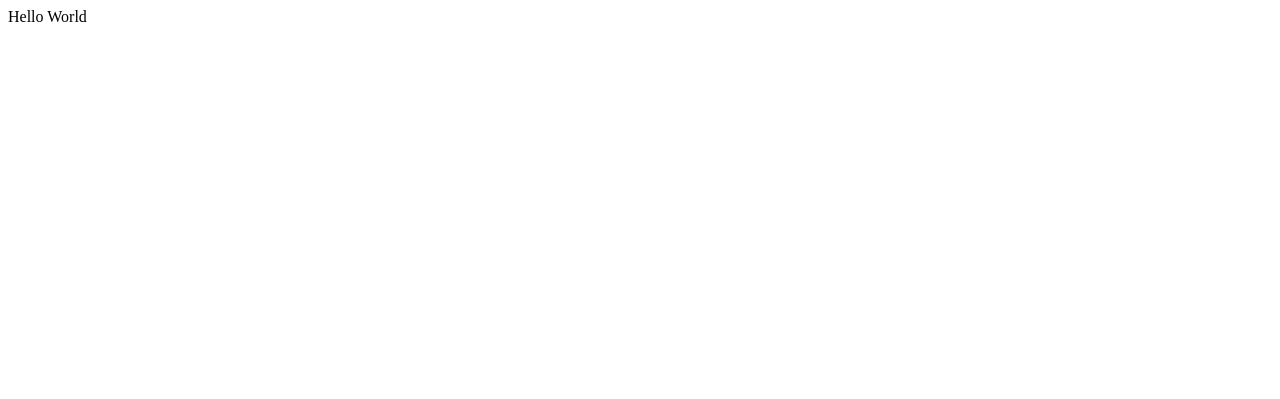
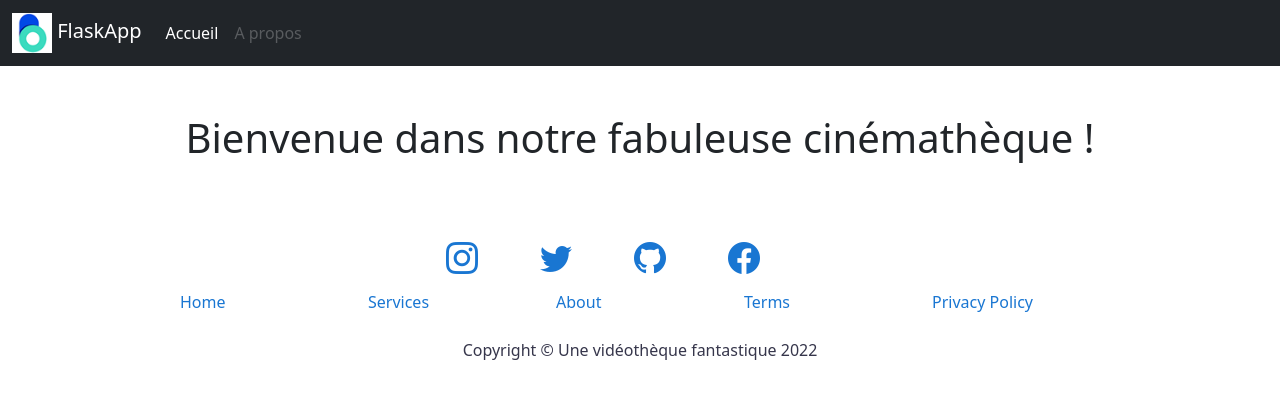
Before and after one commit to tiankod/flask-videotheque, a Flask app: page / in a window 1280 px wide. Before the commit the part shown is almost empty. Shown: the top 399 px of the page. Run offline with Flask 3, Linux system fonts and the light colour scheme; some libraries are stand-ins or nearby versions.

Commit message:
bootstrap + page accueil

```diff
--- a/project/__init__.py
+++ b/project/__init__.py
@@ -12,6 +12,8 @@ app.config.from_pyfile('config.py')
 def home():
     return render_template('index.html')
 
+# bootstrap 5
+bootstrap = Bootstrap5(app)
 
 """
 if app.config['DEBUG']:
@@ -20,8 +22,6 @@ if app.config['DEBUG']:
 # config sqlalchemy
 db = SQLAlchemy(app)
 
-# bootstrap 5
-bootstrap = Bootstrap5(app)
 
 # page d'accueil
 @app.get('/')
--- /dev/null
+++ b/project/static/css/style.css
@@ -0,0 +1,30 @@
+:root { --primary-color: #1976D2; }
+
+.btn-primary {
+    background-color: var(--primary-color)
+ }
+
+.card-body h2{
+    font-size: 1.5em
+}
+
+.card-body h3{
+    font-size: 1.2em
+}
+
+i.bi {
+    font-size: 2em;
+    color: var(--primary-color)
+}
+
+.nav-link {
+    color : var(--primary-color)
+}
+
+.copyright {
+    margin-top:1em;
+    text-align:center;
+    font-size:1em;
+    color:rgb(54, 54, 75);
+    margin-bottom:1em;
+}
--- /dev/null
+++ b/project/templates/base.html
@@ -0,0 +1,66 @@
+<!DOCTYPE html>
+<html lang="en">
+<head>
+    <meta charset="UTF-8">
+    <meta name="viewport" content="width=device-width, initial-scale=1" />
+    <title>{% block title %} {% endblock %} - FlaskApp</title>
+    <meta name="description" content="{% block description %}{% endblock %}" >
+    <link rel="shortcut icon" href="{{ url_for('static', filename='image/logo.ico') }}">
+    {{ bootstrap.load_css() }}
+    <link rel="stylesheet" href="https://cdn.jsdelivr.net/npm/bootstrap-icons@1.9.1/font/bootstrap-icons.css">
+    <link href="{{ url_for('static', filename='css/style.css') }}" rel="stylesheet">
+</head>
+<body>
+    <header>
+        <nav class="navbar navbar-expand-lg navbar-dark bg-dark">
+            <div class="container-fluid">
+              <a class="navbar-brand" href="/">
+                <img src="{{ url_for('static', filename='image/logo.ico') }}" width="40" height="40" alt="Site logo">
+                FlaskApp
+              </a>
+              <button class="navbar-toggler" type="button" data-bs-toggle="collapse" data-bs-target="#navbarSupportedContent" aria-controls="navbarSupportedContent" aria-expanded="false" aria-label="Toggle navigation">
+                <span class="navbar-toggler-icon"></span>
+              </button>
+              <div class="collapse navbar-collapse" id="navbarSupportedContent">
+                <ul class="navbar-nav me-auto mb-2 mb-lg-0">
+                  <li class="nav-item">
+                    <a class="nav-link active" aria-current="page" href="/">Accueil</a>
+                  </li>
+                  <li class="nav-item">
+                    <a class="nav-link disabled" href="#">A propos</a>
+                  </li>
+                </ul>
+              </div>
+            </div>
+          </nav>
+    </header>
+    <main class="container">
+        {% block content %} {% endblock %}
+    </main>
+    <footer>
+      <div class="container mt-4">
+        <div class="row">
+          <ul class="nav justify-content-center">
+            <li class="col-1 nav-item"><a href="/" aria-label="instagram"><i aria-hidden="true" class="bi bi-instagram"></i></a></li>
+            <li class="col-1 nav-item"><a href="/" aria-label="twitter"><i aria-hidden="true" class="bi bi-twitter"></i></a></li>
+            <li class="col-1 nav-item"><a href="/" aria-label="github"><i aria-hidden="true" class="bi bi-github"></i></a></li>
+            <li class="col-1 nav-item"><a href="/" aria-label="facebook"><i aria-hidden="true" class="bi bi-facebook"></i></a></li>
+          </ul>
+        </div>
+        <div class="row">
+          <ul class="nav justify-content-center">
+            <li class="col-2 nav-item"><a class="nav-link" href="/">Home</a></li>
+            <li class="col-2 nav-item"><a class="nav-link" href="#">Services</a></li>
+            <li class="col-2 nav-item"><a class="nav-link" href="#">About</a></li>
+            <li class="col-2 nav-item"><a class="nav-link" href="#">Terms</a></li>
+            <li class="col-2 nav-item"><a class="nav-link" href="#">Privacy Policy</a></li>
+          </ul>
+        </div>
+        <div class="row">
+          <p class="copyright">Copyright © Une vidéothèque fantastique 2022</p>
+        </div>
+      </div>
+    </footer>
+    {{ bootstrap.load_js() }}
+</body>
+</html>
--- a/project/templates/index.html
+++ b/project/templates/index.html
@@ -1,5 +1,14 @@
-<!DOCTYPE html>
-<html lang="en">
-<body>
-    Hello World
-</body>
+{% extends 'base.html' %}
+{% block description %} cinémathèque bienvenue {% endblock %}
+
+{% block content %}
+
+    <div class="row">
+      <div class="col">
+        <div class="jumbotron">
+          <h1 class="m-md-5 text-center">Bienvenue dans notre fabuleuse cinémathèque !</h1>
+        </div>
+      </div>
+    </div>
+
+{% endblock %}
```
Also changed, not shown: project/static/image/logo.ico (added).
